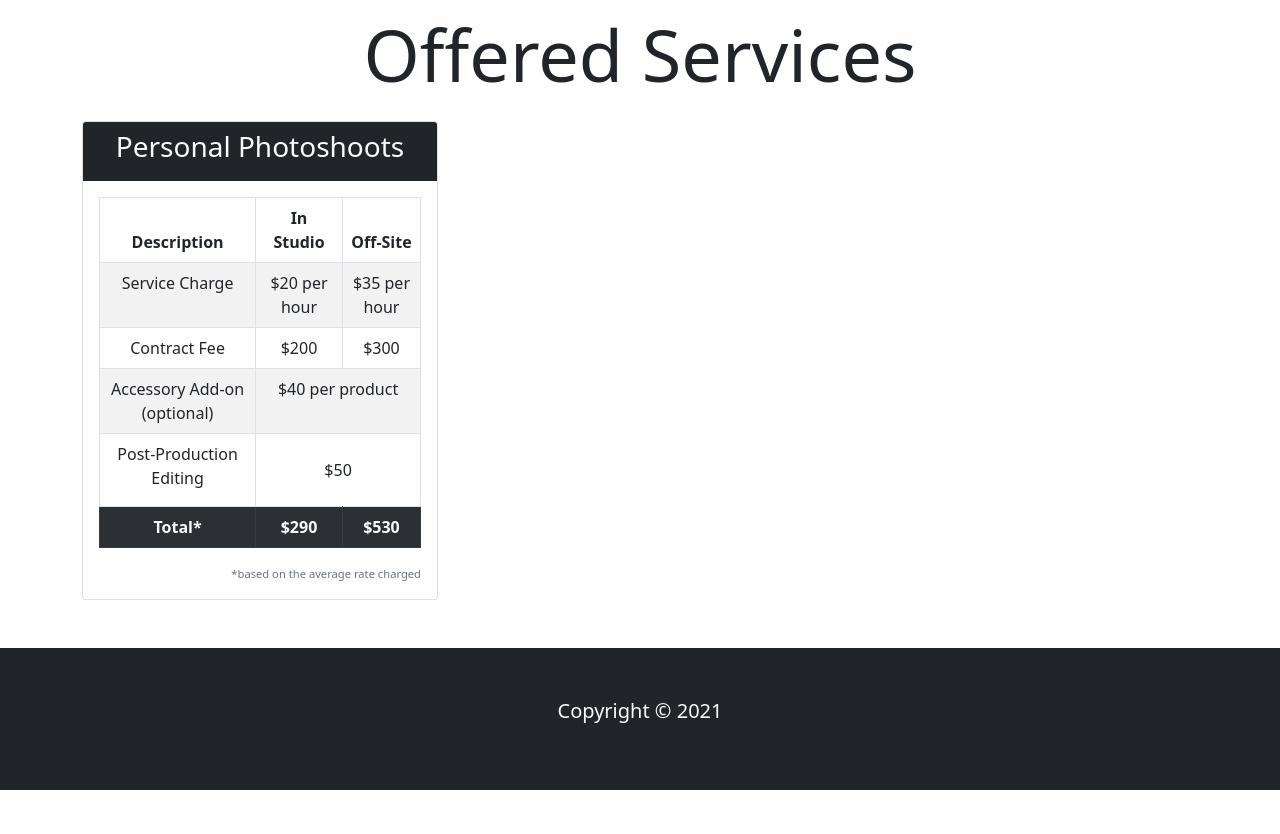
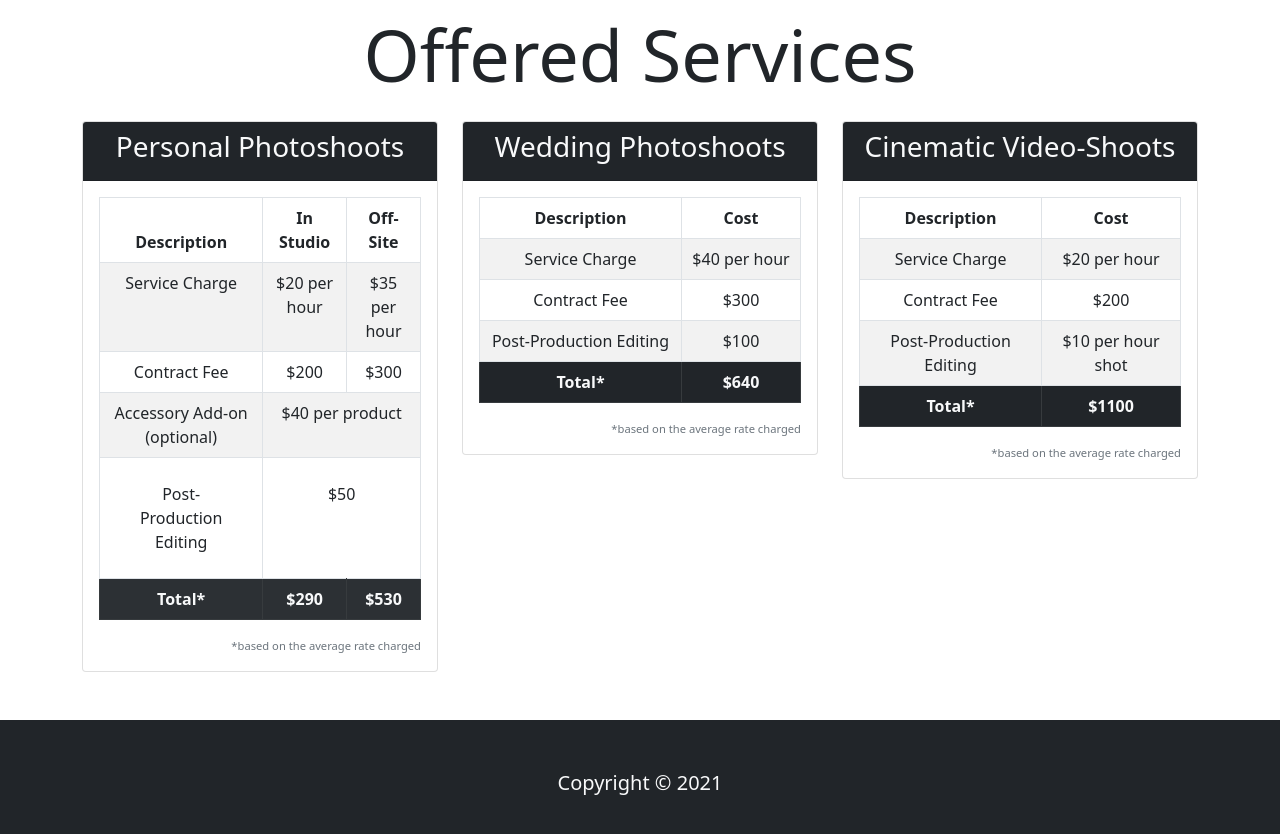
Before and after one commit to shahbazmansahia/photoPortfolioShowcase, a plain HTML site: page index.html in a window 1280 px wide. Shown: the part 1620-2454 px from the top of the page. Before the commit the page ends 2410 px from the top, so only its background shows below. Drawn offline with nearby package versions, Linux system fonts and the light colour scheme; files that its build step writes are made by us from their sources; a script that the page names is missing.

Commit message:
Developed the services section. It is almost done; just have to experiment with a video loop as the background.

```diff
--- a/index.html
+++ b/index.html
@@ -519,7 +519,7 @@
                                             <td colspan= "2">$40 per product</td>
                                         </tr>
                                         <tr>
-                                            <td>Post-Production Editing</td>
+                                            <td class= "p-4">Post-Production Editing</td>
                                             <td class= "text-center p-4" colspan= "2">$50</td>
                                         </tr>
                                         <tr class= "table-dark text-light">
@@ -537,6 +537,97 @@
                     </div>
                 </div>
 
+                <div class="col-md-4">
+                    <div class="card text-center">
+                        <div class="card-header bg-dark text-light">
+                            <h3>Wedding Photoshoots</h3>
+                        </div>
+                        <div class="card-body">
+                            <div class="table-responsive">
+                                <table class= "table table-bordered table-striped">
+                                    <thead>
+                                        <tr>
+                                            <th>Description</th>
+                                            <th>Cost</th>
+                                        </tr>
+                                    </thead>
+
+                                    <tbody>
+                                        <tr>
+                                            <td>Service Charge</td>
+                                            <td>$40 per hour</td>
+
+                                        </tr>
+
+                                        <tr>
+                                            <td>Contract Fee</td>
+                                            <td>$300</td>
+
+                                        </tr>
+
+                                        <tr>
+                                            <td>Post-Production Editing</td>
+                                            <td>$100</td>
+                                        </tr>
+                                        <tr class= "table-dark text-light">
+                                            <td><strong>Total*</strong></td>
+                                            <td><strong>$640</strong></td>
+                                        </tr>
+
+                                    </tbody>
+                                </table>
+                            </div>
+
+                        <p id= "footnote" class="lead text-muted"><small>*based on the average rate charged</small></p>
+                        </div>
+                    </div>
+                </div>
+
+                <div class="col-md-4">
+                    <div class="card text-center">
+                        <div class="card-header bg-dark text-light">
+                            <h3>Cinematic Video-Shoots</h3>
+                        </div>
+                        <div class="card-body">
+                            <div class="table-responsive">
+                                <table class= "table table-bordered table-striped">
+                                    <thead>
+                                        <tr>
+                                            <th>Description</th>
+                                            <th>Cost</th>
+                                        </tr>
+                                    </thead>
+
+                                    <tbody>
+                                        <tr>
+                                            <td>Service Charge</td>
+                                            <td>$20 per hour</td>
+
+                                        </tr>
+
+                                        <tr>
+                                            <td>Contract Fee</td>
+                                            <td>$200</td>
+
+                                        </tr>
+
+                                        <tr>
+                                            <td>Post-Production Editing</td>
+                                            <td>$10 per hour shot</td>
+                                        </tr>
+                                        <tr class= "table-dark text-light">
+                                            <td><strong>Total*</strong></td>
+                                            <td><strong>$1100</strong></td>
+                                        </tr>
+
+                                    </tbody>
+                                </table>
+                            </div>
+
+                        <p id= "footnote" class="lead text-muted"><small>*based on the average rate charged</small></p>
+                        </div>
+                    </div>
+                </div>
 
             </div>
         </div>
--- a/scss/style.scss
+++ b/scss/style.scss
@@ -28,3 +28,19 @@
     text-align: right;
     margin-bottom: 0px;
 }
+
+@media (max-width: 575px){
+    #services {
+        .card {
+            margin-top: 4rem;
+        }
+     }
+}
+
+@media (max-width: 767px){
+    #services {
+        .card {
+            margin-top: 3rem;
+        }
+        }
+}
```
Also changed, not shown: css/style.css.
